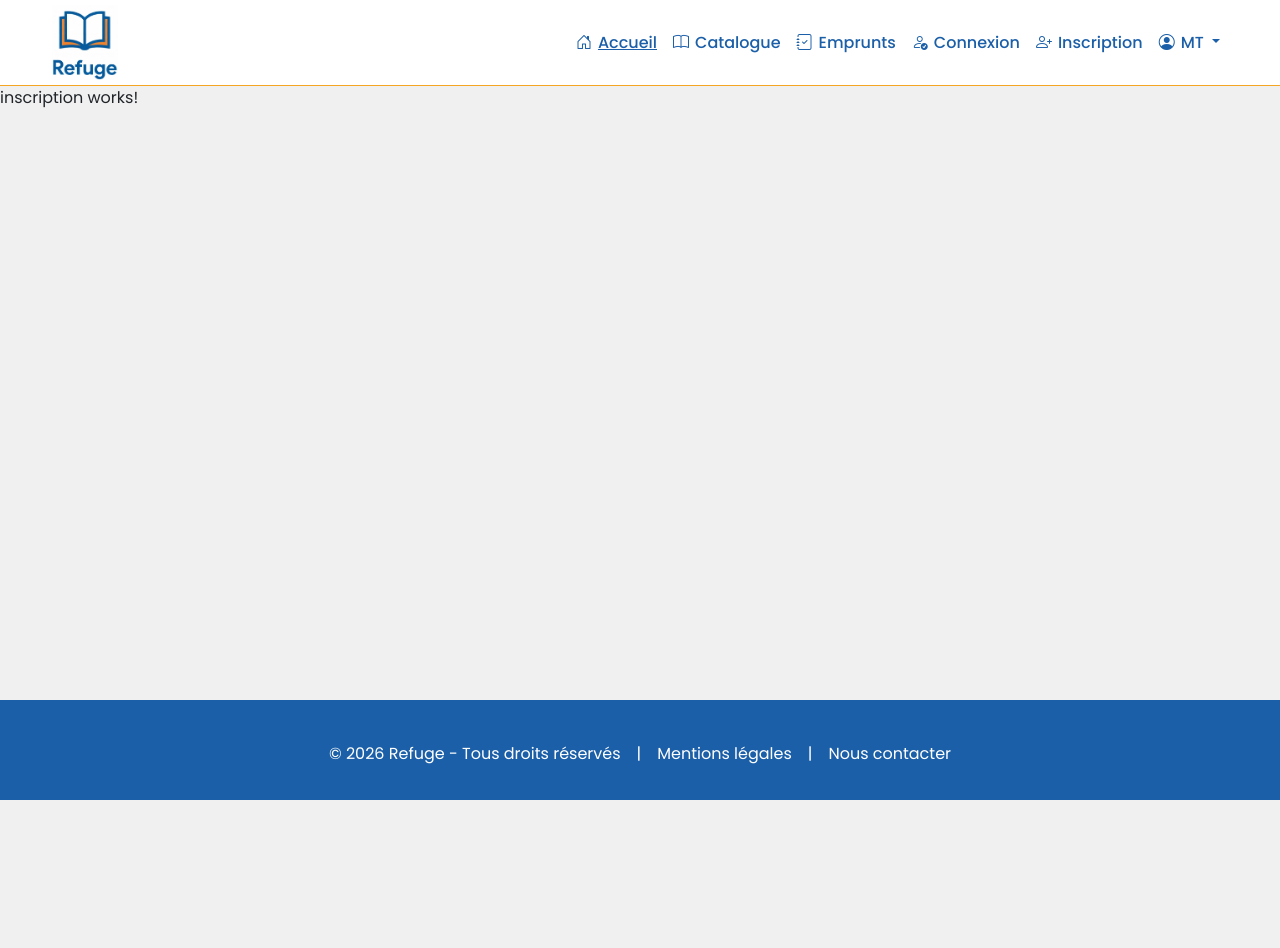
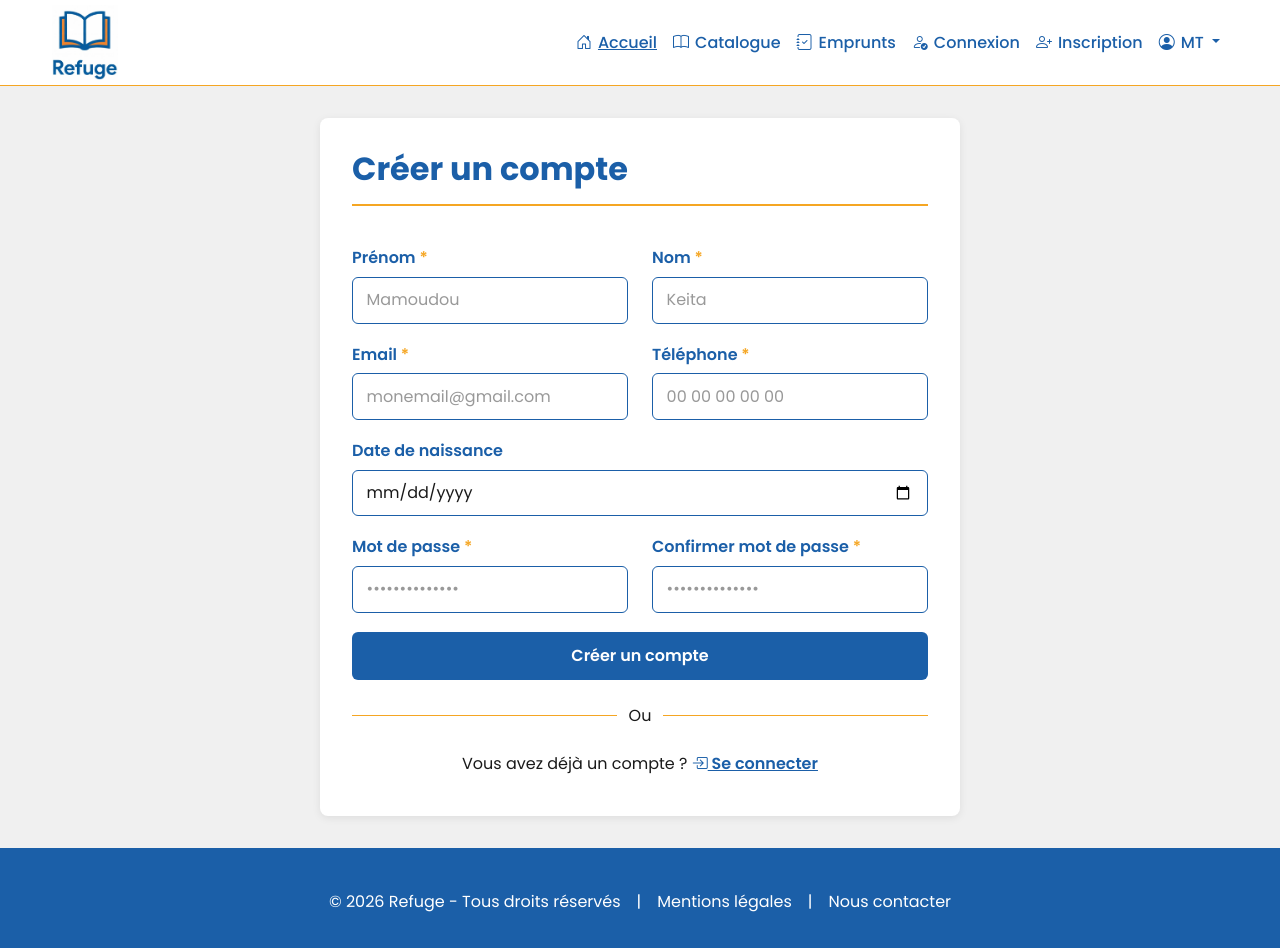
Before and after one commit to Mamoudou18/Refuge_bibliotheque, an Angular app in the folder frontend/: page /inscription in a window 1280 px wide. Before the commit the page ends 800 px from the top, so only its background shows below. Built offline with nearby package versions, Linux system fonts and the light colour scheme.

Commit message:
feature: page de connexion statatique ok

```diff
--- a/frontend/src/app/pages/inscription/inscription.html
+++ b/frontend/src/app/pages/inscription/inscription.html
@@ -1 +1,58 @@
-<p>inscription works!</p>
+<div class="auth-page">
+    <div class="auth-card auth-card--wide">
+        <div class="page-header">
+            <h1>Créer un compte</h1>
+            <hr/>
+        </div>
+
+        <form class="auth-form auth-form--grid">
+            <div class="form-group">
+                <label for="prenom">Prénom <span class="required">*</span></label>
+                <input type="text" id="prenom" name="prenom" placeholder="Mamoudou" required>
+            </div>
+
+            <div class="form-group">
+                <label for="nom">Nom <span class="required">*</span></label>
+                <input type="text" id="nom" name="nom" placeholder="Keita" required>
+            </div>
+
+            <div class="form-group">
+                <label for="email">Email <span class="required">*</span></label>
+                <input type="email" id="email" name="email" placeholder="monemail@gmail.com" required>
+            </div>
+
+            <div class="form-group">
+                <label for="telephone">Téléphone <span class="required">*</span></label>
+                <input type="tel" id="telephone" name="telephone" placeholder="00 00 00 00 00" required>
+            </div>
+
+            <div class="form-group form-group--full">
+                <label for="naissance">Date de naissance</label>
+                <input type="date" id="naissance" name="naissance">
+            </div>
+
+            <div class="form-group">
+                <label for="password">Mot de passe <span class="required">*</span></label>
+                <input type="password" id="password" name="password" placeholder="••••••••••••••" required>
+            </div>
+
+            <div class="form-group">
+                <label for="confirmPassword">Confirmer mot de passe <span class="required">*</span></label>
+                <input type="password" id="confirmPassword" name="confirmPassword" placeholder="••••••••••••••" required>
+            </div>
+
+            <button type="submit" class="btn-primary form-group--full">Créer un compte</button>
+        </form>
+
+        <div class="separator">
+            <span></span>
+            <p>Ou</p>
+            <span></span>
+        </div>
+
+        <p class="switch-auth">
+            Vous avez déjà un compte ?
+            <a href="/connexion"><i class="bi bi-box-arrow-in-right"></i> Se connecter</a>
+        </p>
+    </div>
+</div>
--- a/frontend/src/app/pages/inscription/inscription.scss
+++ b/frontend/src/app/pages/inscription/inscription.scss
@@ -0,0 +1,174 @@
+.auth-page {
+    min-height: calc(100vh - 200px);
+    display: flex;
+    justify-content: center;
+    align-items: flex-start;
+    padding: 2rem 1rem;
+    background: var(--gris-clair);
+}
+
+.auth-card {
+    background: var(--blanc);
+    width: 100%;
+    max-width: 420px;
+    padding: 2rem;
+    border-radius: 8px;
+    box-shadow: 0 2px 8px rgba(0, 0, 0, 0.08);
+
+    .page-header {
+        h1 {
+            color: var(--bleu-refuge);
+            margin-bottom: 0.5rem;
+        }
+        hr {
+            border-bottom: 1px solid;
+            border-color: var(--orange-refuge);
+            opacity: 1;
+            margin-bottom: 40px;
+        }
+    }
+
+    // Carte plus large pour l'inscription en desktop
+    &--wide {
+        @media (min-width: 768px) {
+            max-width: 640px;
+        }
+    }
+}
+
+.auth-form {
+    display: flex;
+    flex-direction: column;
+    gap: 1.2rem;
+
+    .form-group {
+        display: flex;
+        flex-direction: column;
+        gap: 0.4rem;
+
+        label {
+            color: var(--bleu-refuge);
+            font-size: var(--body-size);
+            font-weight: var(--font-semibold);
+
+            .required {
+                color: var(--orange-refuge);
+            }
+        }
+
+        input {
+            padding: 0.65rem 0.85rem;
+            border: 1px solid var(--bleu-refuge);
+            border-radius: 6px;
+            font-size: var(--body-size);
+            color: var(--noir-doux);
+            outline: none;
+            transition: border-color 0.15s;
+            width: 100%;
+
+            &::placeholder {
+                color: var(--gris-moyen);
+            }
+
+            &:focus {
+                border-color: var(--orange-refuge);
+            }
+        }
+    }
+
+    .forgot-password {
+        align-self: flex-end;
+        font-size: var(--text-small-size);
+        color: var(--bleu-refuge);
+        text-decoration: underline;
+        margin-top: -0.5rem;
+
+        &:hover {
+            color: var(--orange-refuge);
+        }
+    }
+
+    // Grille 2 colonnes pour le formulaire d'inscription en desktop
+    &--grid {
+        @media (min-width: 768px) {
+            display: grid;
+            grid-template-columns: 1fr 1fr;
+            gap: 1.2rem 1.5rem;
+
+            .form-group--full,
+            button {
+                grid-column: 1 / -1;
+            }
+        }
+    }
+}
+
+.btn-primary {
+    background: var(--bleu-refuge);
+    color: var(--blanc);
+    border: none;
+    padding: 0.75rem;
+    border-radius: 6px;
+    font-weight: var(--font-semibold);
+    font-size: var(--body-size);
+    cursor: pointer;
+    transition: background 0.15s;
+    width: 100%;
+
+    &:hover {
+        background: var(--orange-refuge);
+    }
+}
+
+.btn-secondary {
+    display: block;
+    text-align: center;
+    background: var(--blanc);
+    color: var(--bleu-refuge);
+    border: 1px solid var(--bleu-refuge);
+    padding: 0.75rem;
+    border-radius: 6px;
+    font-weight: var(--font-semibold);
+    font-size: var(--body-size);
+    text-decoration: none;
+    transition: background 0.15s;
+
+    &:hover {
+        background: var(--gris-clair);
+    }
+}
+
+.separator {
+    display: flex;
+    align-items: center;
+    gap: 0.75rem;
+    margin: 1.5rem 0;
+
+    span {
+        flex: 1;
+        height: 1px;
+        background: var(--orange-refuge);
+    }
+
+    p {
+        color: var(--noir-doux);
+        margin: 0;
+    }
+}
+
+.switch-auth {
+    text-align: center;
+    font-size: var(--body-size);
+    color: var(--noir-doux);
+    margin-bottom: 0.5rem;
+
+    a {
+        color: var(--bleu-refuge);
+        text-decoration: underline;
+        font-weight: var(--font-semibold);
+
+        &:hover {
+            color: var(--orange-refuge);
+        }
+    }
+}
--- a/frontend/src/styles.scss
+++ b/frontend/src/styles.scss
@@ -9,6 +9,7 @@
     --gris-clair: #F0F0F0;
     --noir-doux: #1A1A1A;
     --gris-text-small: #555555;
+
 
     /* États */
     --vert-succes: #2ECC71;
@@ -58,6 +59,9 @@
 
     /* Famille */
     --font-family: 'Poppins', sans-serif;
+
+  /* autres couleurs */
+  --gris-moyen:#999;
 }
 
 /* ===== CLASSES TYPO ===== */
@@ -84,6 +88,9 @@
       a { font-size: var(--liens-mobile-size); }
 
 }
+
+
+
 
 /* police de toute l'application */
 * {
```
